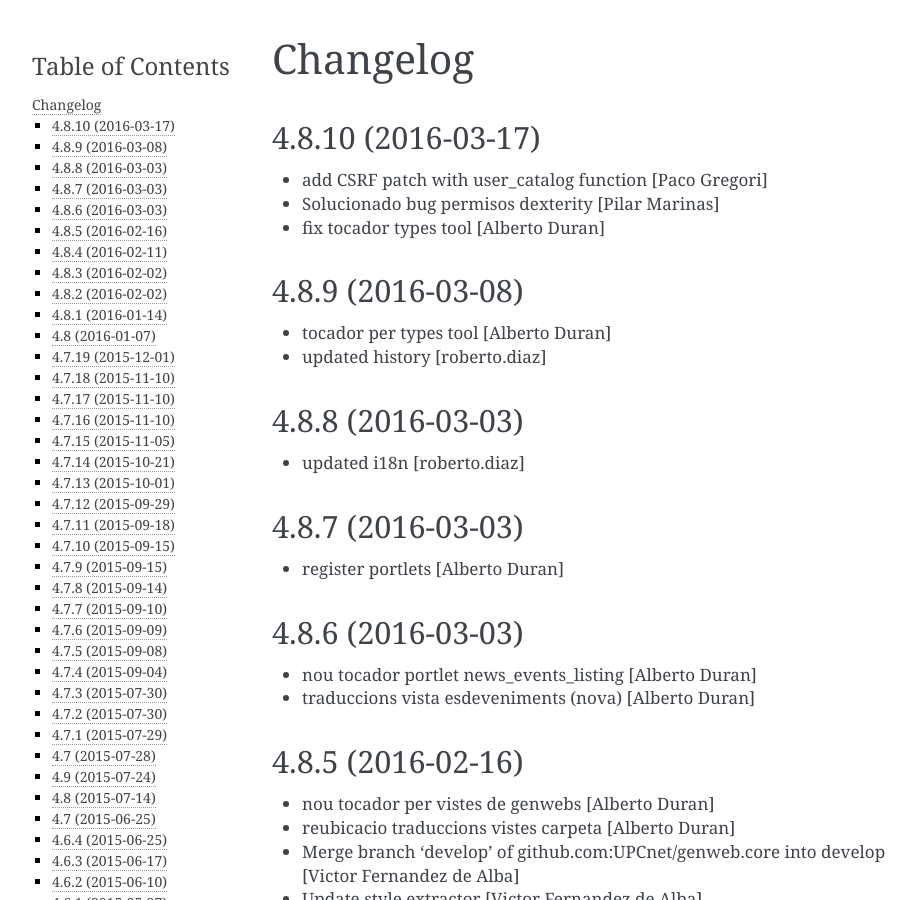
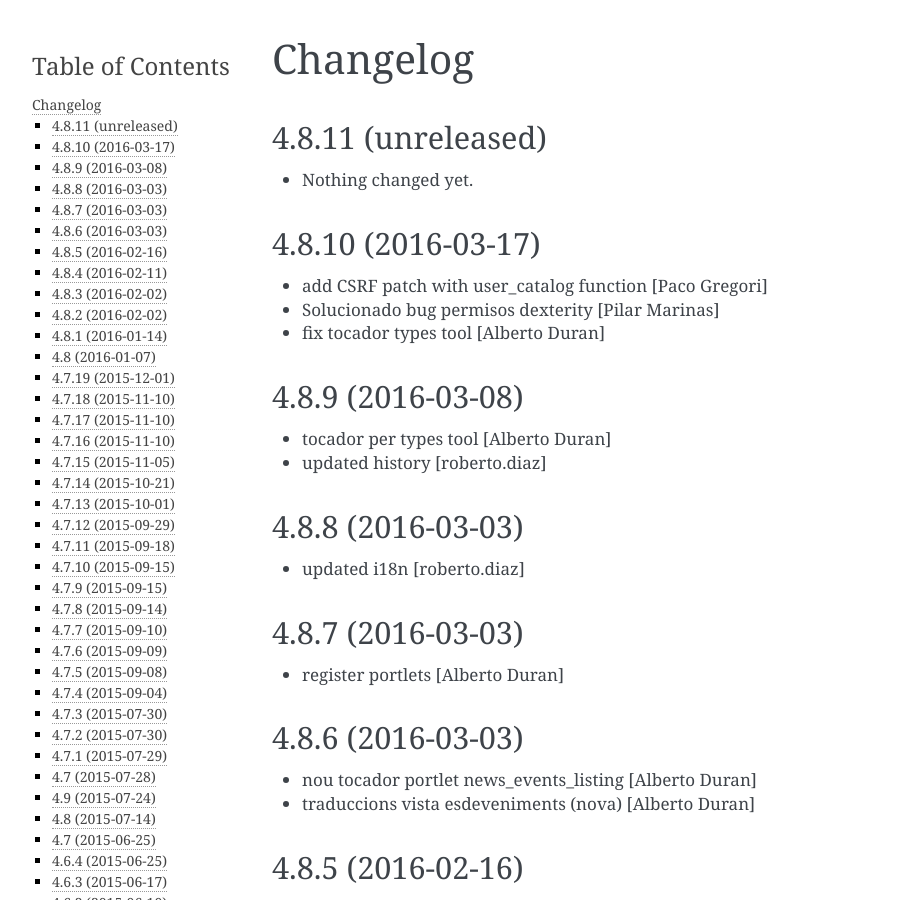
Before and after one commit to UPCnet/genweb.core, a Sphinx documentation site: the page built from docs/HISTORY.rst, in a window 1280 px wide and 900 px high. Shown: the whole window, without its empty margins (148-1064 px from the left). Built offline with Sphinx 7.4.7, drawn with Linux system fonts in a browser that asks for light colours.

Commit message:
Back to development: 4.8.11

```diff
--- a/docs/HISTORY.rst
+++ b/docs/HISTORY.rst
@@ -1,5 +1,11 @@
 Changelog
 =========
+
+4.8.11 (unreleased)
+-------------------
+
+- Nothing changed yet.
+
 
 4.8.10 (2016-03-17)
 -------------------
--- a/setup.py
+++ b/setup.py
@@ -1,7 +1,7 @@
 from setuptools import setup, find_packages
 import os
 
-version = '4.8.10'
+version = '4.8.11.dev0'
 
 README = open('README.rst').read()
 HISTORY = open(os.path.join('docs', 'HISTORY.rst')).read()
```
